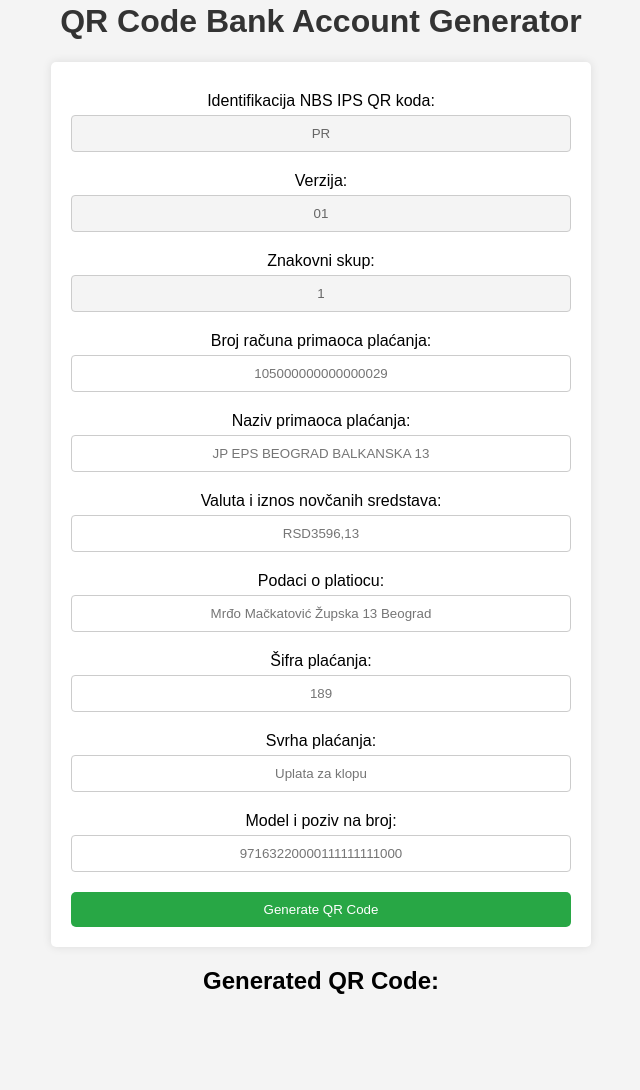
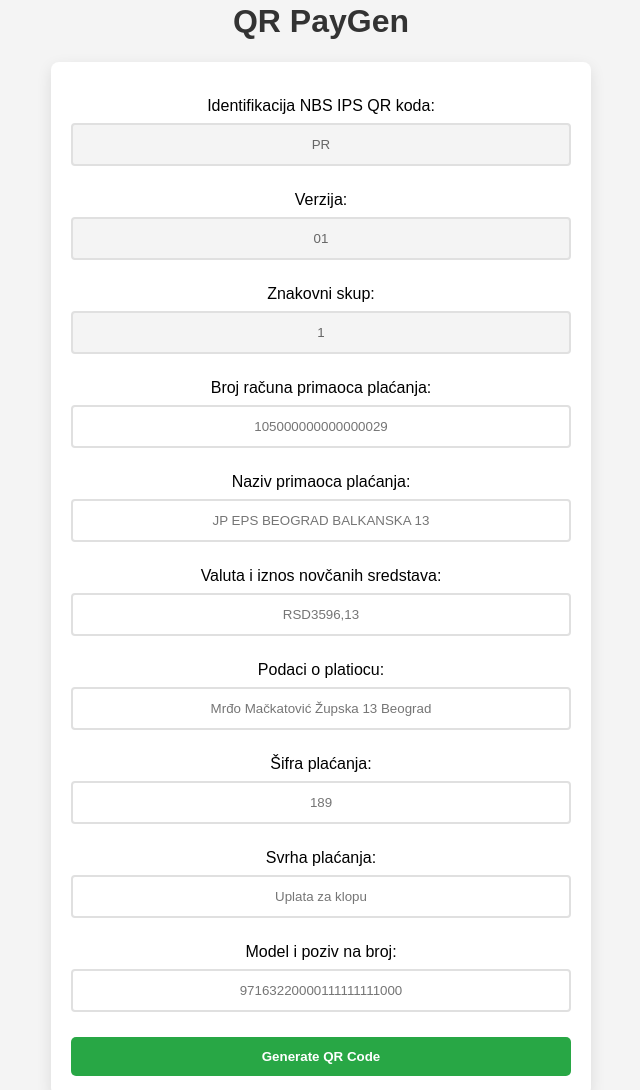
Before and after one commit to svilimonovicQA/qr-paygen, a plain HTML site: page index.html in a window 1280 px wide. Shown: the part 38-1128 px from the top of the page, without its empty margins (319-959 px from the left). Before the commit the page ends 1073 px from the top, so only its background shows below. Drawn offline with Linux system fonts and the light colour scheme.

Commit message:
Update title and enhance form styles for improved user experience

```diff
--- a/index.html
+++ b/index.html
@@ -3,11 +3,11 @@
   <head>
     <meta charset="UTF-8" />
     <meta name="viewport" content="width=device-width, initial-scale=1.0" />
-    <title>QR Code Bank Account Generator</title>
+    <title>QR PayGen</title>
     <link rel="stylesheet" href="style.css" />
   </head>
   <body>
-    <h1>QR Code Bank Account Generator</h1>
+    <h1>QR PayGen</h1>
     <form id="qrForm">
       <label for="K">Identifikacija NBS IPS QR koda:</label>
       <input
--- a/style.css
+++ b/style.css
@@ -16,26 +16,49 @@ h1 {
 form {
     background: #fff;
     padding: 20px;
-    border-radius: 5px;
-    box-shadow: 0 0 10px rgba(0, 0, 0, 0.1);
+    border-radius: 8px;
+    box-shadow: 0 5px 15px rgba(0, 0, 0, 0.1);
     width: 100%;
     max-width: 500px;
+    transition: transform 0.3s ease, box-shadow 0.3s ease;
+}
+
+form:hover {
+    transform: translateY(-5px);
+    box-shadow: 0 8px 25px rgba(0, 0, 0, 0.15);
 }
 
 label {
     display: block;
-    margin: 10px 0 5px;
+    margin: 15px 0 8px;
     text-align: center;
+    font-weight: 500;
+    transition: color 0.3s ease;
+}
+
+label:hover {
+    color: #28a745;
 }
 
 input {
     width: 100%;
-    padding: 10px;
+    padding: 12px;
     margin-bottom: 10px;
-    border: 1px solid #ccc;
+    border: 2px solid #e0e0e0;
     border-radius: 4px;
     box-sizing: border-box;
     text-align: center;
+    transition: all 0.3s ease;
+}
+
+input:hover {
+    border-color: #999;
+}
+
+input:focus {
+    outline: none;
+    border-color: #28a745;
+    box-shadow: 0 0 0 3px rgba(40, 167, 69, 0.2);
 }
 
 input:disabled {
@@ -46,16 +69,26 @@ input:disabled {
 button {
     background-color: #28a745;
     color: white;
-    padding: 10px;
+    padding: 12px;
     border: none;
     border-radius: 5px;
     cursor: pointer;
     width: 100%;
-    margin-top: 10px;
+    margin-top: 15px;
+    font-weight: bold;
+    position: relative;
+    overflow: hidden;
+    transition: all 0.3s ease;
 }
 
 button:hover {
     background-color: #218838;
+    transform: translateY(-2px);
+    box-shadow: 0 5px 15px rgba(40, 167, 69, 0.3);
+}
+
+button:active {
+    transform: translateY(1px);
 }
 
 h2 {
```
